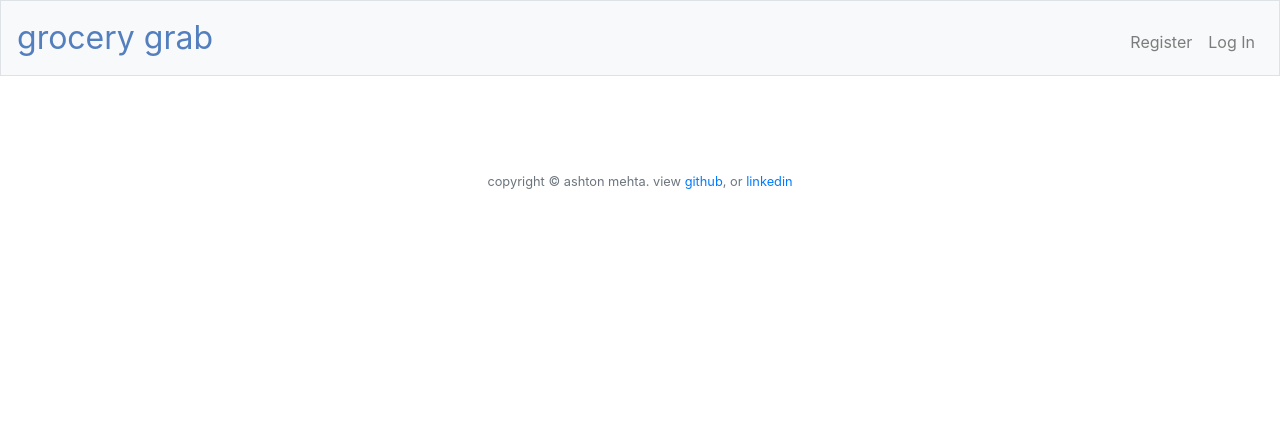
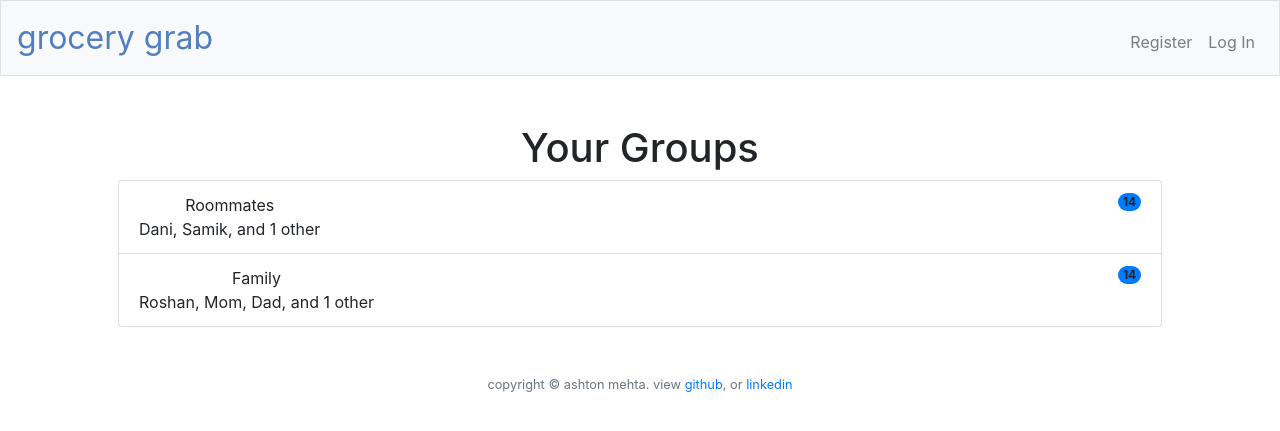
Before and after one commit to anmehta26cs/Grocery-Grab, a Flask app: template templates/group.html in a window 1280 px wide. Shown: the top 431 px of the page. Run offline with Flask 2, Linux system fonts and the light colour scheme; the template is opened without the code that fills it, so the values that code supplies are empty; some libraries are stand-ins or nearby versions.

Commit message:
added login.png

```diff
--- a/templates/group.html
+++ b/templates/group.html
@@ -1,9 +1,25 @@
 {% extends "layout.html" %}
 
 {% block title %}
-    Index
+    Your Group
 {% endblock %}
 
 {% block main %}
-    {{ user }}
+<h1>Your Groups</h1>
+<ol class="list-group list-group-numbered">
+    <li class="list-group-item d-flex justify-content-between align-items-start">
+      <div class="ms-2 me-auto">
+        <div class="fw-bold">Roommates</div>
+        Dani, Samik, and 1 other
+      </div>
+      <span class="badge bg-primary rounded-pill">14</span>
+    </li>
+    <li class="list-group-item d-flex justify-content-between align-items-start">
+      <div class="ms-2 me-auto">
+        <div class="fw-bold">Family</div>
+        Roshan, Mom, Dad, and 1 other
+      </div>
+      <span class="badge bg-primary rounded-pill">14</span>
+    </li>
+  </ol>
 {% endblock %}
```
Also changed, not shown: static/login.png (added).
